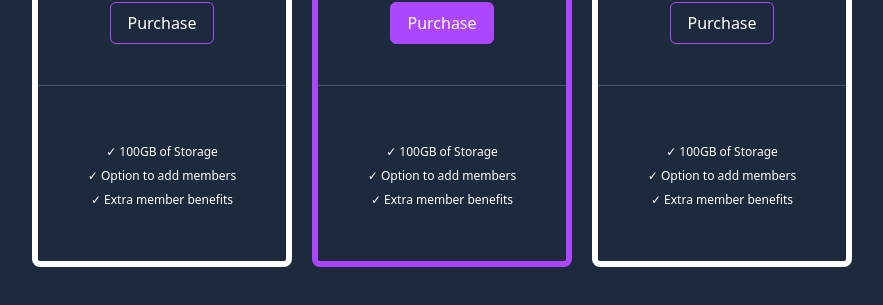
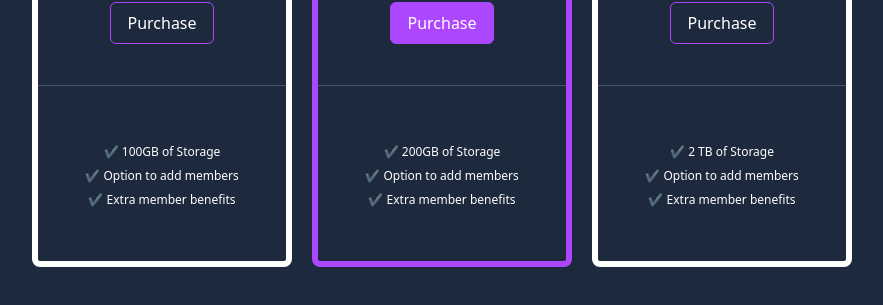
Before and after one commit to Sagartripathi/SubscriptionCard, a React (Vite) app: page / in a window 1280 px wide. Shown: the part 367-672 px from the top of the page, without its empty margins (198-1081 px from the left). Built offline with nearby package versions, Linux system fonts and the light colour scheme.

Commit message:
pass data in array in map function

```diff
--- a/src/components/pages/subscription/Card.jsx
+++ b/src/components/pages/subscription/Card.jsx
@@ -2,8 +2,16 @@ import React from "react";
 import Button from "../../Button";
 
 const card = ({ ...props }) => {
-  const { title, description, price, buttonTitle, classNames, divclassNames } =
-    props;
+  const {
+    title,
+    description,
+    price,
+    buttonTitle,
+    classNames,
+    divclassNames,
+    features = [],
+  } = props;
+
   return (
     <div
       className={`bg-slate-800 w-65 h-117 rounded-lg pt-5 border-6 border-slate-700,${divclassNames}`}
@@ -18,9 +26,9 @@ const card = ({ ...props }) => {
       </div>
 
       <div className="text-white text-center border-t border-slate-600 h-45 flex flex-col items-center justify-center gap-2 text-xs ">
-        <p> &#10003; 100GB of Storage</p>
-        <p> &#10003; Option to add members</p>
-        <p> &#10003; Extra member benefits</p>
+        {features.map((feature) => (
+          <p>✔ {feature}</p>
+        ))}
       </div>
     </div>
   );
--- a/src/components/pages/subscription/Subscription.jsx
+++ b/src/components/pages/subscription/Subscription.jsx
@@ -8,6 +8,11 @@ export const Subscription = () => {
         description="100 GB"
         price="$1.9/month"
         buttonTitle="Purchase"
+        features={[
+          "100GB of Storage",
+          "Option to add members",
+          "Extra member benefits",
+        ]}
       />
       <Card
         title="STANDARD"
@@ -16,12 +21,22 @@ export const Subscription = () => {
         buttonTitle="Purchase"
         classNames="bg-purple-500"
         divclassNames=" border border-purple-500 "
+        features={[
+          "200GB of Storage",
+          "Option to add members",
+          "Extra member benefits",
+        ]}
       />
       <Card
         title="PREMIUM"
         description="2 TB"
         price="$8.99/month"
         buttonTitle="Purchase"
+        features={[
+          "2 TB of Storage",
+          "Option to add members",
+          "Extra member benefits",
+        ]}
       />
     </div>
   );
```
